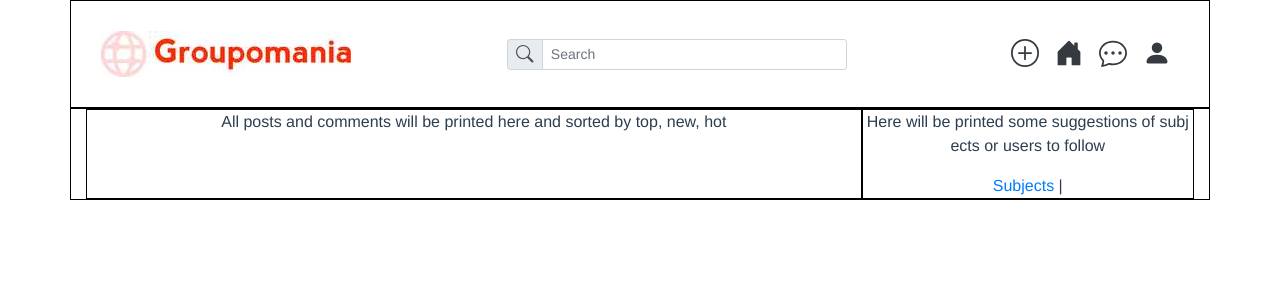
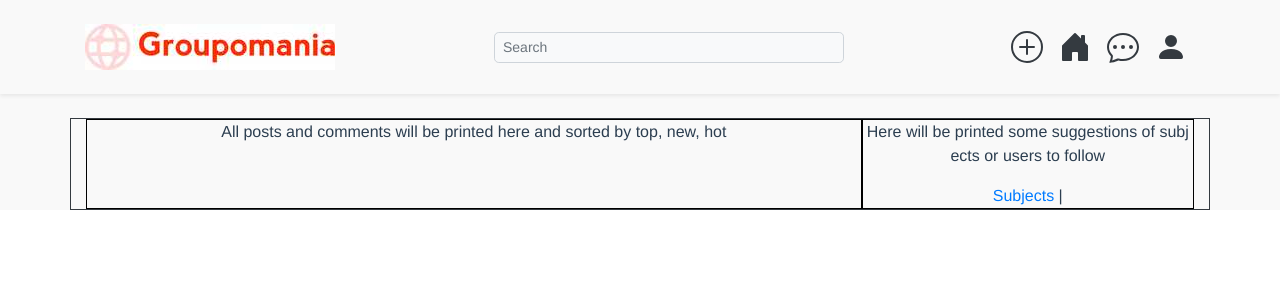
Before and after one commit to dimitriobin/P07-Groupomania, a Vue app in the folder front_end/: page / in a window 1280 px wide. Shown: the top 300 px of the page. Built offline with nearby package versions, Linux system fonts and the light colour scheme.

Commit message:
Integration du header pour version desktop and more

```diff
--- a/front_end/src/App.vue
+++ b/front_end/src/App.vue
@@ -1,9 +1,9 @@
 <template>
   <div id="app">
     <Header />
-    <div class="container">
+    <b-container class="border border-dark">
       <router-view />
-    </div>
+    </b-container>
   </div>
 </template>
 
@@ -25,9 +25,7 @@ export default {
   -moz-osx-font-smoothing: grayscale;
   text-align: center;
   color: #2c3e50;
+  background: #F9F9F9;
   word-break: break-all;
-  .container {
-    border: 1px solid black;
-  }
 }
 </style>
--- a/front_end/src/components/Header.vue
+++ b/front_end/src/components/Header.vue
@@ -1,19 +1,16 @@
 <template>
-  <b-container id="nav">
+  <header id="nav" class="shadow-sm mb-4">
+    <b-container class="py-4">
       <b-row align-v="center" align-h="between">
         <b-col cols="12" lg='auto' class="text-lg-left mb-md-4 mb-lg-0">
           <b-img :src="require('../assets/icon-left-font.jpg')"
           alt="Logo de Groupomania" fluid></b-img>
         </b-col>
         <b-col md="7" lg="4" class="my-3 my-md-0">
-        <b-input-group size="sm">
-          <b-input-group-prepend is-text>
-            <b-icon icon="search"></b-icon>
-          </b-input-group-prepend>
-          <b-form-input type="search" placeholder="Search"></b-form-input>
-        </b-input-group>
+          <b-form-input type="search" size="sm" placeholder="Search" class="rounded-lg bg-light">
+          </b-form-input>
         </b-col>
-      <b-col md="auto" class="h3 my-0">
+        <b-col md="auto" class="h2 my-0">
           <b-icon icon="plus-circle" variant="dark" class="mx-1 mx-lg-2"></b-icon>
           <router-link to="/">
             <b-icon icon="house-door-fill" variant="dark" class="mx-1 mx-lg-2"></b-icon>
@@ -25,6 +22,7 @@
         </b-col>
       </b-row>
     </b-container>
+  </header>
 </template>
 
 <script>
@@ -35,22 +33,5 @@ export default {
 
 <!-- Add "scoped" attribute to limit CSS to this component only -->
 <style scoped lang="scss">
-#nav {
-  padding: 30px;
-  border: 1px solid black;
 
-  .logo {
-    max-width: 250px;
-    width: 100%;
-  }
-
-  a {
-    font-weight: bold;
-    color: #2c3e50;
-
-    &.router-link-exact-active {
-      color: #42b983;
-    }
-  }
-}
 </style>
```
Lines whose indentation alone changed are shown as unchanged.
